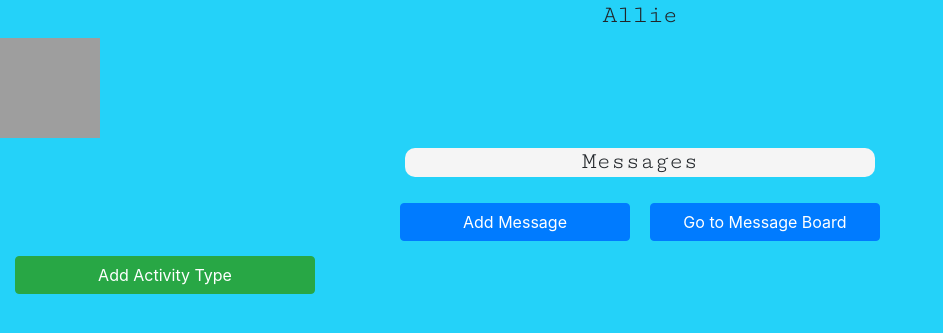
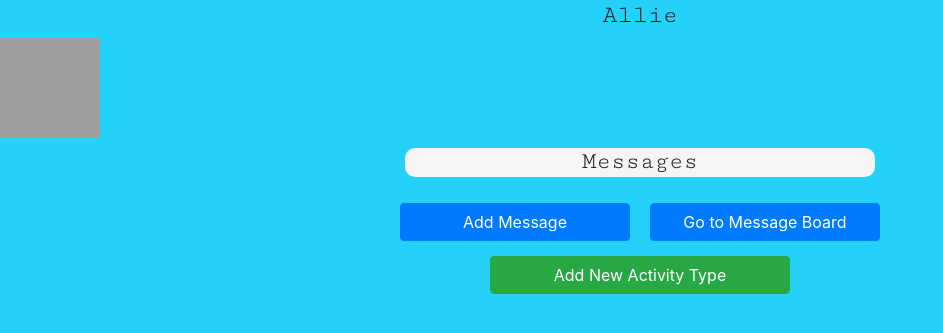
Before and after one commit to kirksudduth/PawPal, a Django app: page /pawpals/1 in a window 1280 px wide. Shown: the part 56-389 px from the top of the page, without its empty margins (0-943 px from the left). Run offline with Django 3.2, Linux system fonts and the light colour scheme; a user stored in the database is signed in; data comes from the database, SQL or seed files in the repository; data that the repository does not hold is empty; parts of the project's set-up code (start-up, migrations or seed data) failed here and were passed over; some libraries are stand-ins or nearby versions; grey boxes are pictures that could not be loaded.

Commit message:
changed some of the colors that I have going on as well as the alignment of buttons

```diff
--- a/pawpalproject/pawpalapp/static/styles/base.css
+++ b/pawpalproject/pawpalapp/static/styles/base.css
@@ -91,8 +91,18 @@ img {
   box-shadow: 2px 2px #004b7a;
 }
 
+.activity_types {
+  display: flex;
+  flex-flow: row wrap;
+}
+
+.activity_type {
+  background: #28a745;
+}
+
 .add_activity_type {
   max-width: 300px;
+  align-self: center;
 }
 .message_board {
   max-width: 500px;
--- a/pawpalproject/pawpalapp/templates/pawpals/details.html
+++ b/pawpalproject/pawpalapp/templates/pawpals/details.html
@@ -27,13 +27,13 @@
     >
   </div>
 </div>
-<div class="container-fluid">
+<div class="container-fluid activity_types">
   <a
     button
     type="button"
     class="btn btn-success container-fluid add_activity_type"
     href="{% url 'pawpalapp:add_activity_type' pawpal.id %}"
-    >Add Activity Type</a
+    >Add New Activity Type</a
   >
   <div class="activity_type_list container-fluid activity_list">
     {% for activity_type in activity_types %}
```
